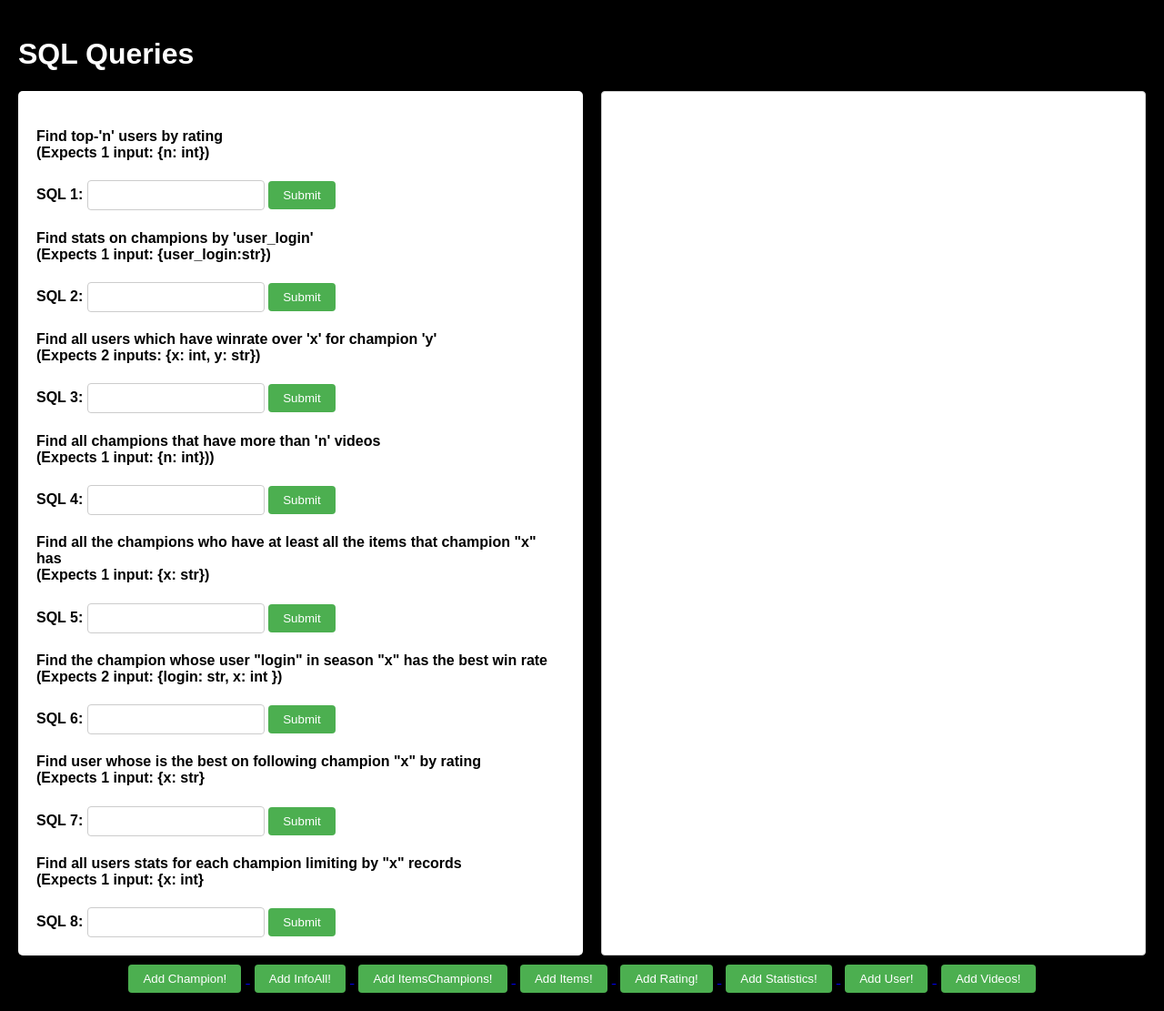
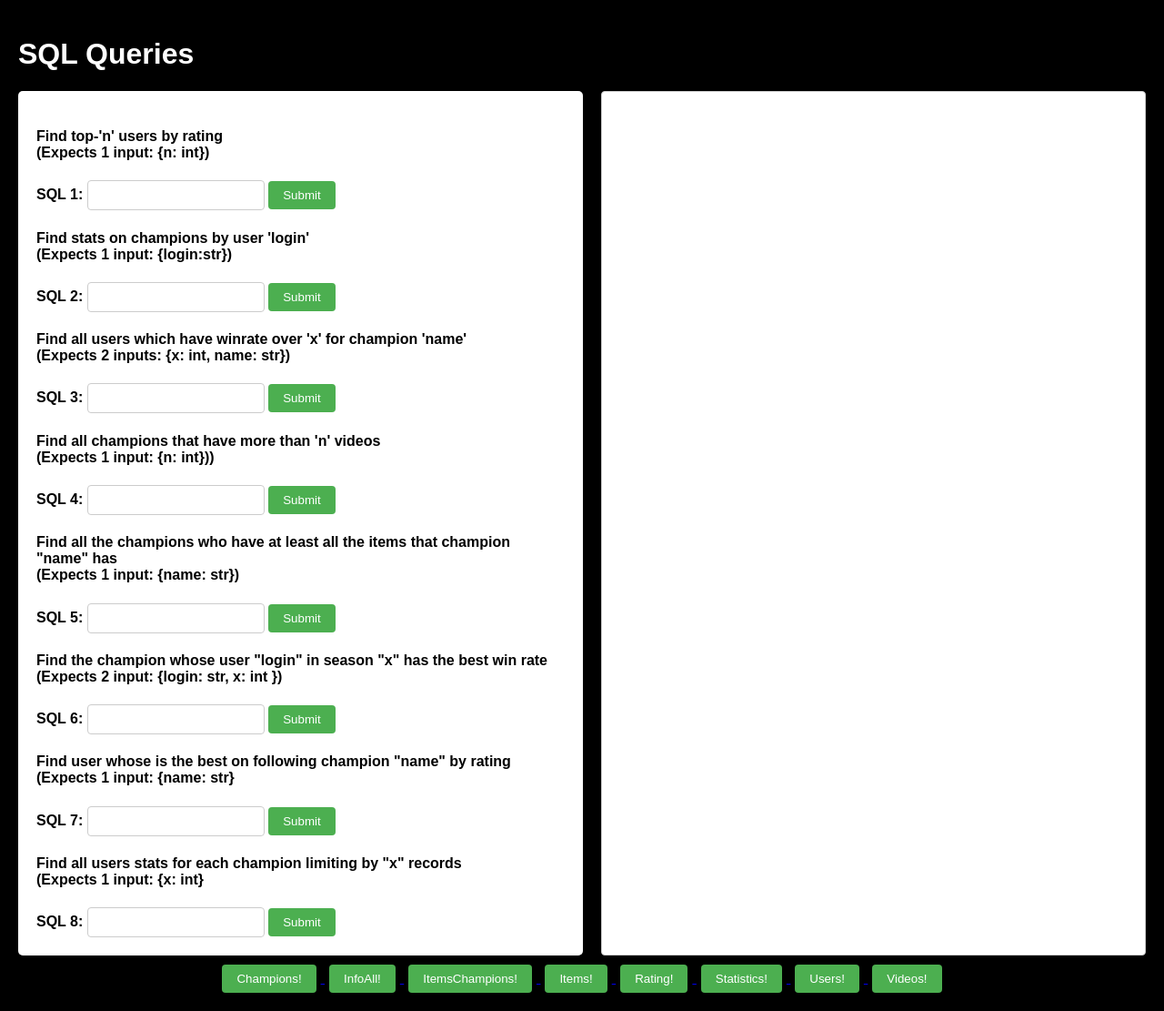
Before and after one commit to Delnold/Django-SQL-Queries-Website, a Django app: page / in a window 1280 px wide. Shown: the whole page at 91% size. Run offline with Django 3.2, Linux system fonts and the light colour scheme.

Commit message:
Adding DockerFile, typo changes

```diff
--- a/DB_LAB_2_WEB/settings.py
+++ b/DB_LAB_2_WEB/settings.py
@@ -25,8 +25,7 @@ SECRET_KEY = 'django-insecure-*d#ro0$qvijd_d__7w67xch$*ouw07%(*$qqh*nxe=s75s6@(z
 # SECURITY WARNING: don't run with debug turned on in production!
 DEBUG = True
 
-ALLOWED_HOSTS = []
-
+ALLOWED_HOSTS = ['*']
 
 # Application definition
 
--- a/sql_page/input_operations.py
+++ b/sql_page/input_operations.py
@@ -9,7 +9,6 @@ def input_to_int(input) -> list:
         return list(int(value) for value in input)
     except Exception as e:
         raise ValueError("Input contains string characters, integer expected!")
-
 def format_data(columns, rows):
     form_data = ""
 
--- a/sql_page/sql_queries.py
+++ b/sql_page/sql_queries.py
@@ -1,3 +1,5 @@
+import math
+
 from django.db import connection
 from sql_page.input_operations import input_to_list, input_to_int, format_data
 
@@ -5,6 +7,8 @@ def SQL_1(input):
     try:
         with connection.cursor() as cursor:
             list_of_inputs = input_to_int(input_to_list(input, 1))
+            if list_of_inputs[0] < 0:
+                raise ValueError("Number is non-positive")
             cursor.execute("""
             SELECT sql_page_user.login, sql_page_rating.rating
             FROM sql_page_user
--- a/sql_page/templates/index.html
+++ b/sql_page/templates/index.html
@@ -17,7 +17,7 @@
                     <button type="submit" name="button{{ i }}">Submit</button>
                     <br>
             </form>
-            <h4>Find stats on champions by 'user_login' <br>(Expects 1 input: {user_login:str})</h4>
+            <h4>Find stats on champions by user 'login' <br>(Expects 1 input: {login:str})</h4>
             <form method="post" action="{% url 'index' %}">
                 {% csrf_token %}
                     <label for="SQL_2">SQL 2:</label>
@@ -25,7 +25,7 @@
                     <button type="submit" name="button{{ i }}">Submit</button>
                     <br>
             </form>
-            <h4>Find all users which have winrate over 'x' for champion 'y' <br>(Expects 2 inputs: {x: int, y: str})</h4>
+            <h4>Find all users which have winrate over 'x' for champion 'name' <br>(Expects 2 inputs: {x: int, name: str})</h4>
             <form method="post" action="{% url 'index' %}">
                 {% csrf_token %}
                     <label for="SQL_3">SQL 3:</label>
@@ -41,7 +41,7 @@
                     <button type="submit" name="button{{ i }}">Submit</button>
                     <br>
             </form>
-            <h4>Find all the champions who have at least all the items that champion "x" has <br>(Expects 1 input: {x: str})</h4>
+            <h4>Find all the champions who have at least all the items that champion "name" has <br>(Expects 1 input: {name: str})</h4>
             <form method="post" action="{% url 'index' %}">
                 {% csrf_token %}
                     <label for="SQL_5">SQL 5:</label>
@@ -57,7 +57,7 @@
                     <button type="submit" name="button{{ i }}">Submit</button>
                     <br>
             </form>
-            <h4>Find user whose is the best on following champion "x" by rating <br>(Expects 1 input: {x: str}</h4>
+            <h4>Find user whose is the best on following champion "name" by rating <br>(Expects 1 input: {name: str}</h4>
             <form method="post" action="{% url 'index' %}">
                 {% csrf_token %}
                     <label for="SQL_7">SQL 7:</label>
@@ -81,29 +81,29 @@
         {% endif %}
         </div>
     <div class="button-row">
-        <a href="/admin/sql_page/champion/add/">
-            <button name="button0">Add Champion!</button>
+        <a href="/admin/sql_page/champion/">
+            <button name="button0">Champions!</button>
         </a>
-        <a href="/admin/sql_page/infoall/add/">
-            <button name="button1">Add InfoAll!</button>
+        <a href="/admin/sql_page/infoall/">
+            <button name="button1">InfoAll!</button>
         </a>
-        <a href="/admin/sql_page/itemschampions/add/">
-            <button name="button2">Add ItemsChampions!</button>
+        <a href="/admin/sql_page/itemschampions/">
+            <button name="button2">ItemsChampions!</button>
         </a>
-        <a href="/admin/sql_page/items/add/">
-            <button name="button3">Add Items!</button>
+        <a href="/admin/sql_page/items/">
+            <button name="button3">Items!</button>
         </a>
-        <a href="/admin/sql_page/rating/add/">
-            <button name="button4">Add Rating!</button>
+        <a href="/admin/sql_page/rating/">
+            <button name="button4">Rating!</button>
         </a>
-        <a href="/admin/sql_page/statistics/add/">
-            <button name="button5">Add Statistics!</button>
+        <a href="/admin/sql_page/statistics/">
+            <button name="button5">Statistics!</button>
         </a>
-        <a href="/admin/sql_page/user/add/">
-            <button name="button5">Add User!</button>
+        <a href="/admin/sql_page/user/">
+            <button name="button5">Users!</button>
         </a>
-         <a href="/admin/sql_page/video/add/">
-            <button name="button5">Add Videos!</button>
+         <a href="/admin/sql_page/video/">
+            <button name="button5">Videos!</button>
         </a>
     </div>
 </body>
```
Also changed, not shown: sql_page/admin.py (+31 -8 lines), db.sqlite3, 1 other file.
